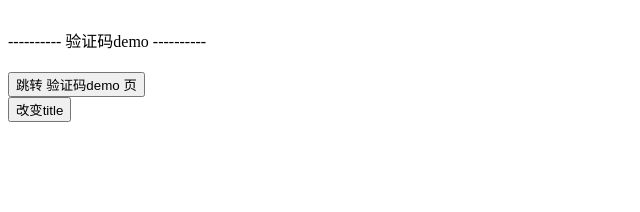
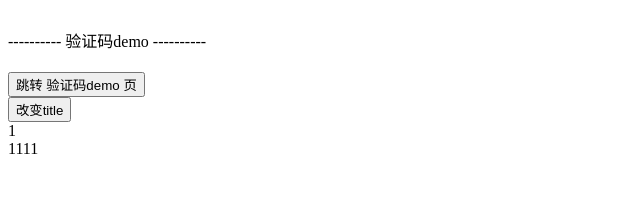
Before and after one commit to youngqluol/vite-vue3, a Vue app: page /#/home in a window 1280 px wide. Shown: the top 212 px of the page, without its empty margins (0-640 px from the left). Built offline with nearby package versions, Linux system fonts and the light colour scheme.

Commit message:
函数式组件

```diff
--- /dev/null
+++ b/src/components/functionComp.ts
@@ -0,0 +1,20 @@
+import { ref, h } from 'vue';
+import type { SetupContext } from 'vue';
+
+interface CompProps {
+  text: string;
+}
+
+export default function comp(props: CompProps, context: SetupContext) {
+  const { text } = props;
+  // 获取插槽
+  const slot = (context.slots.default && context.slots.default()) || [];
+
+  return h(
+    'div',
+    {
+      id: 'comp'
+    },
+    [text, h('span', {}, slot)]
+  );
+}
--- a/src/views/home.vue
+++ b/src/views/home.vue
@@ -1,5 +1,6 @@
 <script setup lang="ts">
 import DividerSection from '../components/DividerSection.vue';
+import functionComp from '../components/functionComp';
 import useTitle from '@/hooks/useTitle';
 
 const demoPages = [
@@ -27,6 +28,9 @@ function changeTitle(newTitle: string) {
     />
   </div>
   <button @click="changeTitle('新标题')">改变title</button>
+  <functionComp :text="'1'">
+    <div>1111</div>
+  </functionComp>
 </template>
 
 <style lang="less" scoped>
```
